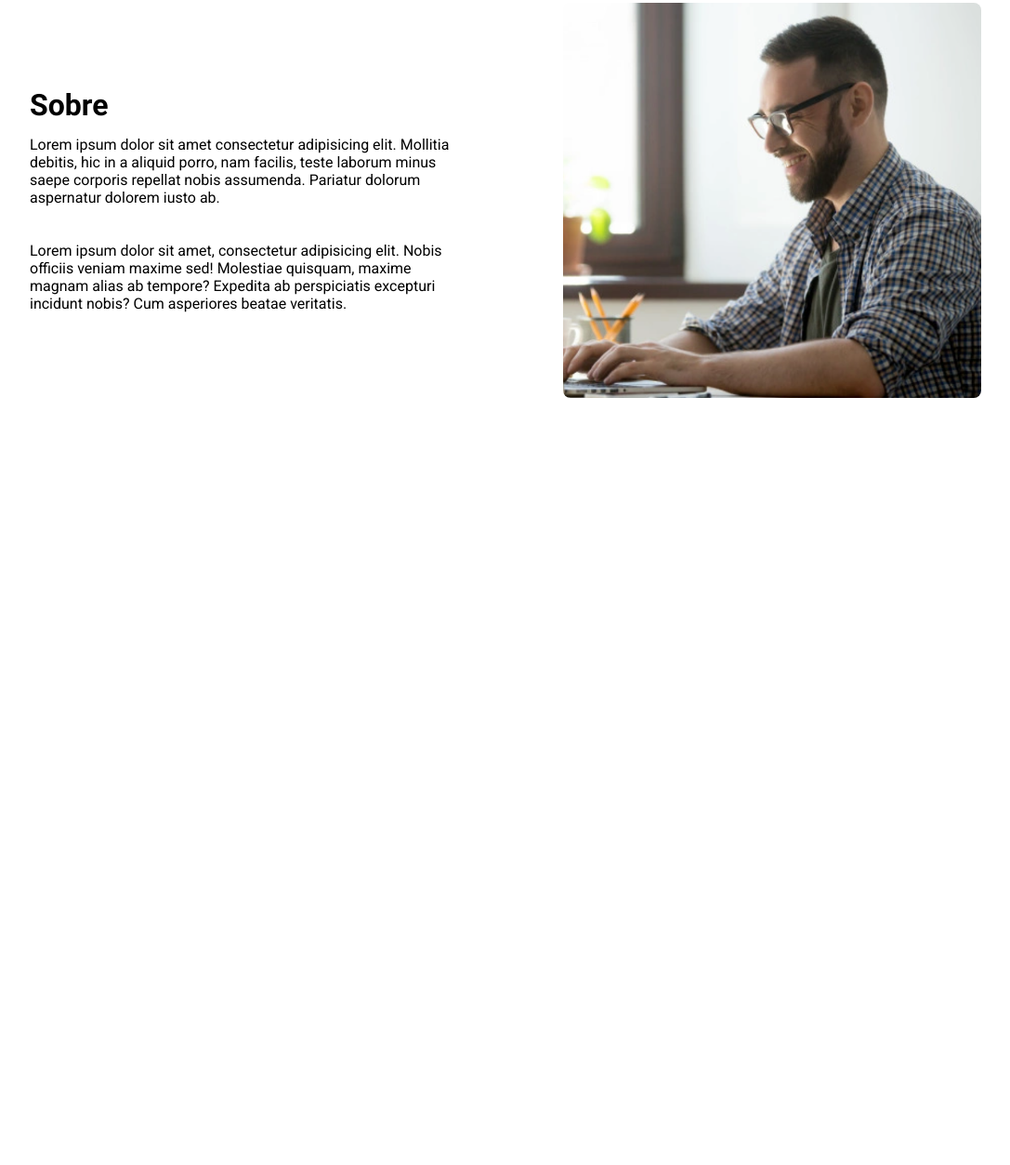
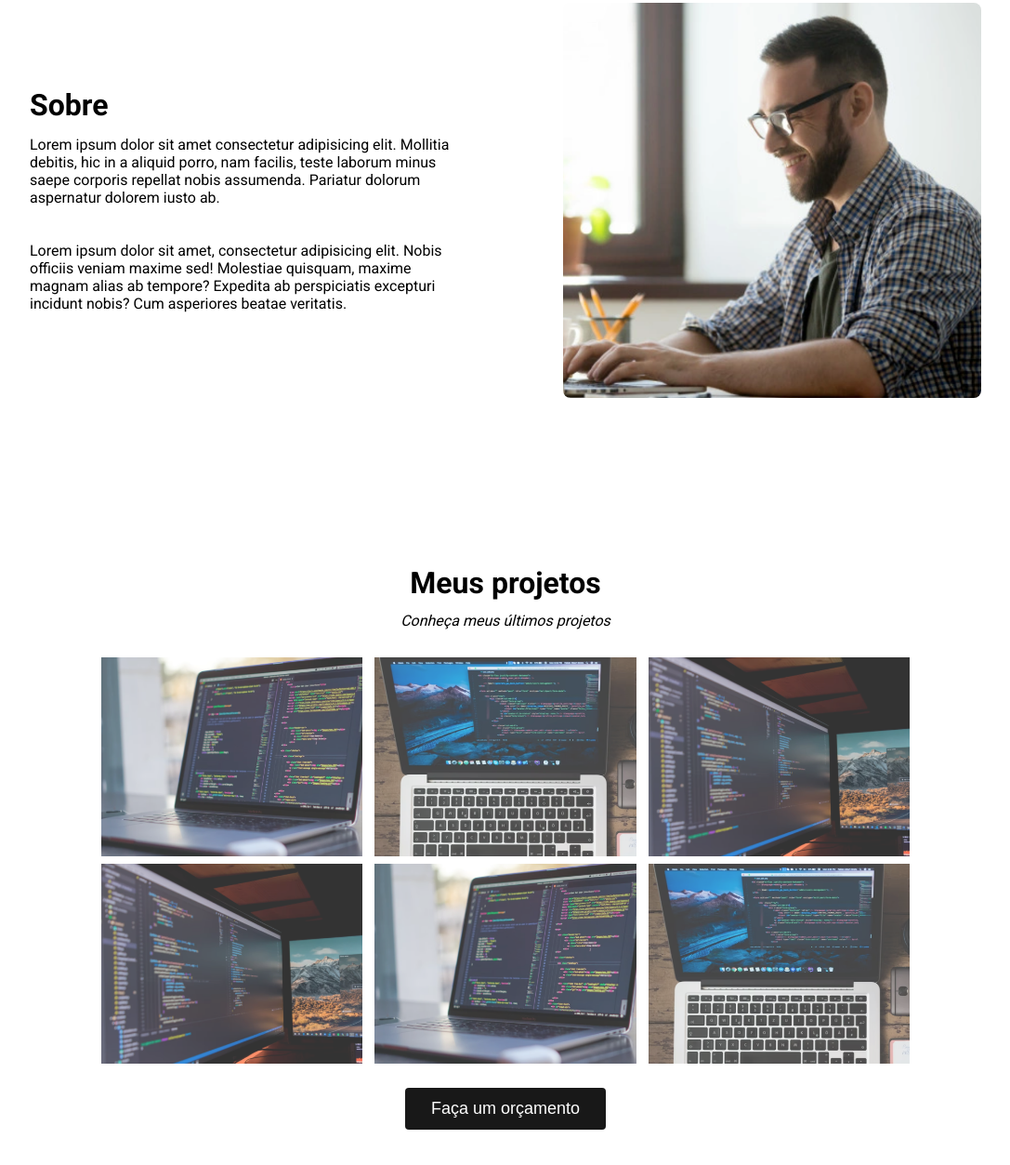
Before and after one commit to junior-camarinha/portifolio, a plain HTML site: page index.html in a window 1280 px wide. Shown: the part 877-2130 px from the top of the page at 93% size, without its empty margins (96-1183 px from the left). Before the commit the page ends 1385 px from the top, so only its background shows below. Drawn offline with Linux system fonts and the light colour scheme.

Commit message:
Atualização Section Projects

```diff
--- a/index.html
+++ b/index.html
@@ -42,6 +42,7 @@
   </section>
   <!-- FIM MAIN -->
 
+  <!-- INICIO ABOUT -->
   <section class="about">
     <div>
       <h2>Sobre</h2>
@@ -56,6 +57,28 @@
 
     <img src="images/foto-pc.png" alt="Foto minha programando">
   </section>
+  <!-- FIM ABOUT -->
+
+  <!-- INICIO PROJETOS -->
+  <section class="projects">
+    <h2>Meus projetos</h2>
+    <p>Conheça meus últimos projetos</p>
+
+    <div class="project-list">
+      <img src="images/projeto1.png" alt="foto do projeto 1">
+      <img src="images/projeto2.png" alt="foto do projeto 2">
+      <img src="images/projeto3.png" alt="foto do projeto 3">
+    </div>
+
+    <div class="project-list">
+      <img src="images/projeto3.png" alt="foto do projeto 3">
+      <img src="images/projeto1.png" alt="foto do projeto 1">
+      <img src="images/projeto2.png" alt="foto do projeto 2">
+    </div>
+
+    <button class="action">Faça um orçamento</button>
+
+  </section>
 
 </body>
 </html>
--- a/style.css
+++ b/style.css
@@ -17,6 +17,9 @@ body{
   width: 100%;
   display: flex;
   justify-content: flex-end;
+  position: sticky;
+  top: 0;
+  z-index: 9;
 }
 
 .nav-list{
@@ -114,3 +117,59 @@ body{
 }
 
 /* FIM ABOUT */
+
+/* INICIO PROJECT */
+
+.projects{
+  width: 100%;
+  display: flex;
+  flex-direction: column;
+  align-items: center;
+  justify-content: center;
+  padding: 80px 0;
+
+}
+
+.projects h2{
+  font-size: 32px;
+  margin-bottom: 12px;
+  margin-top: 20px;
+}
+
+.projects p{
+  margin-bottom: 30px;
+  font-style: italic;
+}
+
+.project-list{
+  width: 100%;
+  margin-bottom: 8px;
+  display: flex;
+  justify-content: center;
+  align-items: center;
+}
+
+.projects img{
+  width: 22%;
+  margin-left: 0.5%;
+  margin-right: 0.5%;
+  opacity: 0.8;
+  transition: 0.9s;
+}
+
+.projects img:hover{
+  opacity: 1;
+}
+
+.action{
+  background-color: #181818;
+  border: 0;
+  padding: 12px 28px;
+  border-radius: 4px;
+  font-size: 18px;
+  color: #FFFFFF;
+  margin-top: 18px;
+  cursor: pointer;
+}
+
+/* FIM PROJECT */
```
